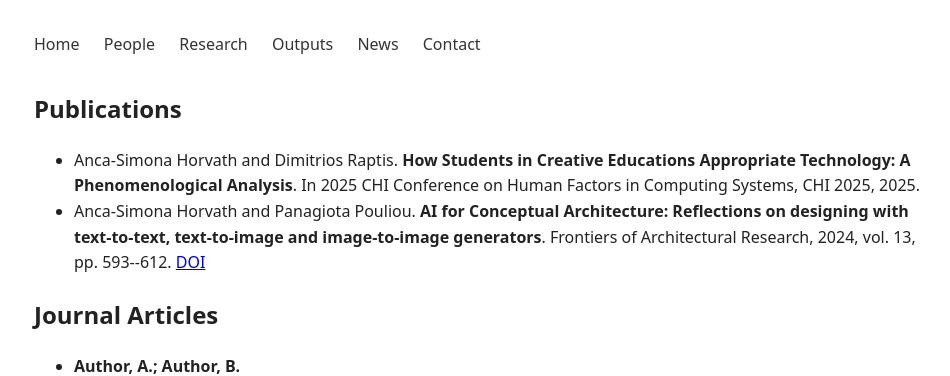
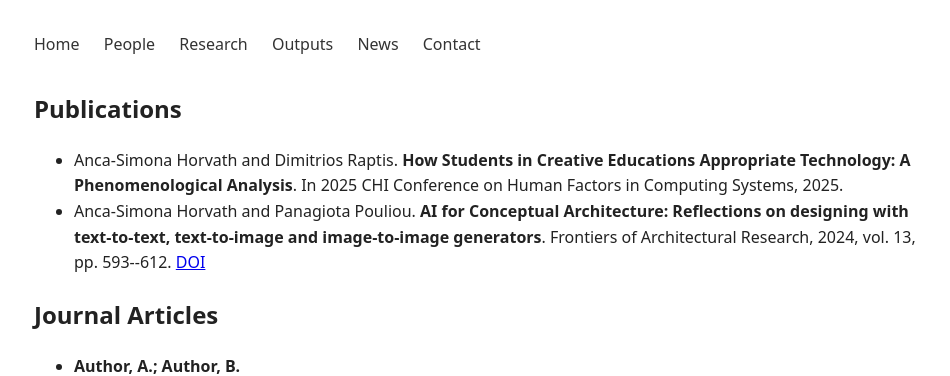
Before and after one commit to anqua/at-a, a Jekyll site: the page built from outputs.md, in a window 1280 px wide. Shown: the top 376 px of the page, without its empty margins (156-1106 px from the left). Built offline with Jekyll 4.4.1, drawn with Linux system fonts in a browser that asks for light colours.

Commit message:
Update publications.yml

```diff
--- a/_data/publications.yml
+++ b/_data/publications.yml
@@ -2,7 +2,7 @@
   type: conference
   authors: "Anca-Simona Horvath and Dimitrios Raptis"
   title: "How Students in Creative Educations Appropriate Technology: A Phenomenological Analysis"
-  conference: "2025 CHI Conference on Human Factors in Computing Systems, CHI 2025"
+  conference: "2025 CHI Conference on Human Factors in Computing Systems"
   publisher: "Association for Computing Machinery (ACM)"
   year: 2025
   doi: "10.1145/3706598.3713667"
```
